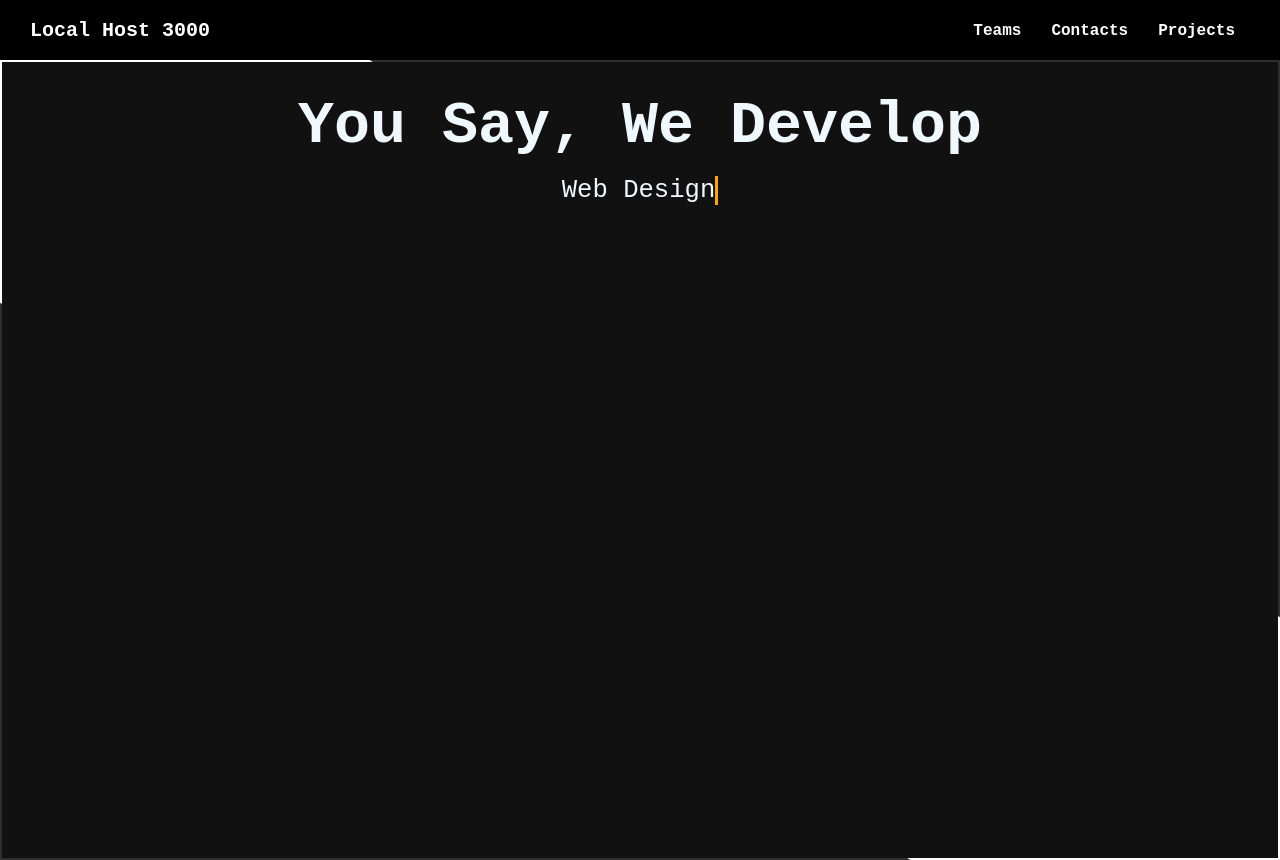
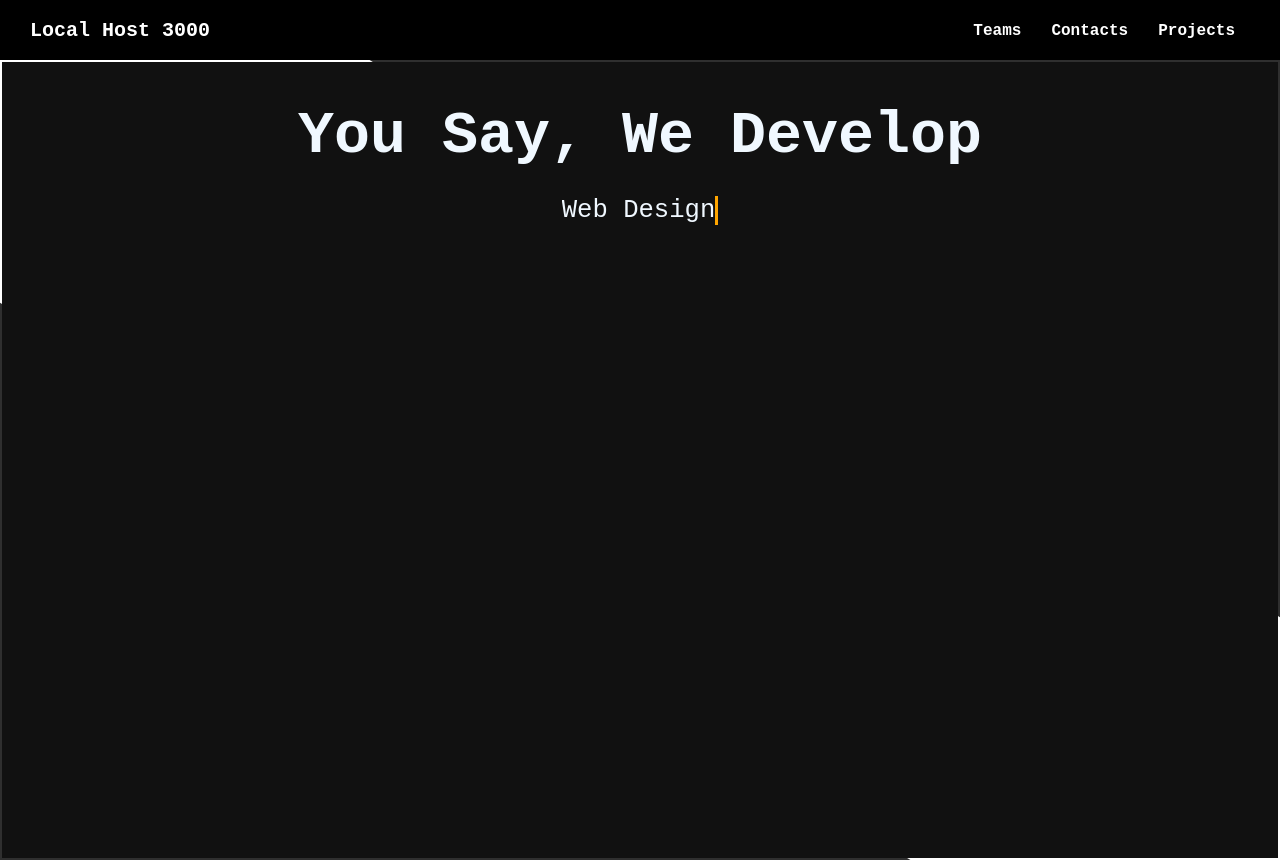
Before and after one commit to ShashankaShekharSharma/ClientWork, a plain HTML site: page LocalHost/index.html in a window 1280 px wide. Drawn offline with Linux system fonts and the light colour scheme.

Commit message:
fixed alignment

```diff
--- a/LocalHost/index.html
+++ b/LocalHost/index.html
@@ -17,7 +17,9 @@
     </nav>
     <div id="box">
         <div id="in">
-            <div id="prime">You Say, We Develop</div>
+            <div class="title">
+                <div id="prime">You Say, We Develop</div>
+            </div>
             <div class="container">
                 <div class="typed-out" id="typed-text"></div>
             </div>
--- a/LocalHost/style.css
+++ b/LocalHost/style.css
@@ -12,6 +12,8 @@ body {
   width: 100%;
   background-color: #000000;
 }
+
+
 
 .navbar {
   display: flex;
@@ -50,11 +52,15 @@ body {
 }
 
 #prime {
-  height: 50px;
-  padding-top: 30px;
+  padding-top: 40px;
   font-size: 60px;
   font-weight: bold;
   font-family: 'Courier New', Courier, monospace;
+  text-align: center;
+
+}
+
+.container {
   text-align: center;
 }
 
@@ -91,7 +97,7 @@ body {
 .container {
   display: relative;
   text-align: center;
-  padding-top: 5%;
+  padding-top: 2%;
   font-size: 1.6rem;
 }
 
```
